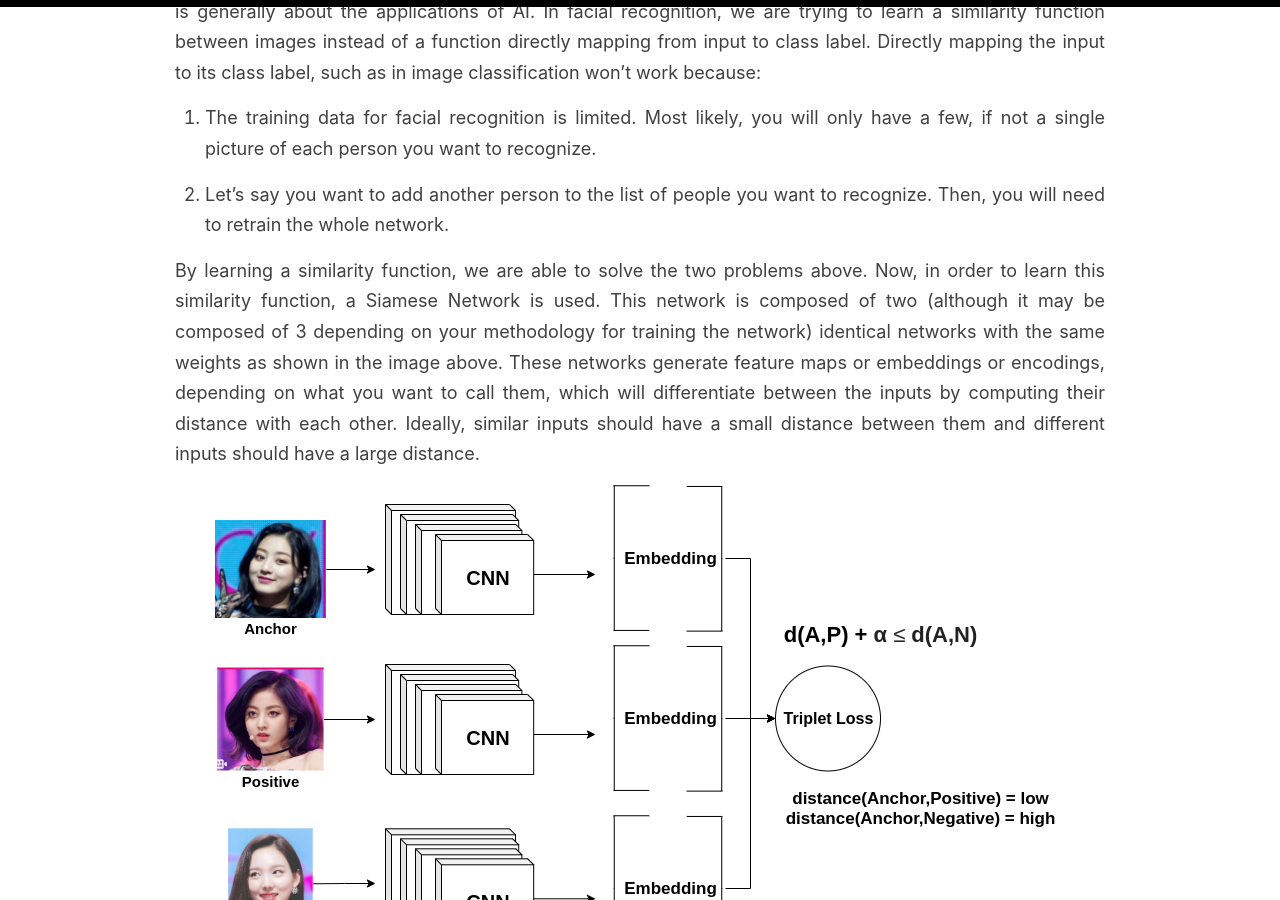
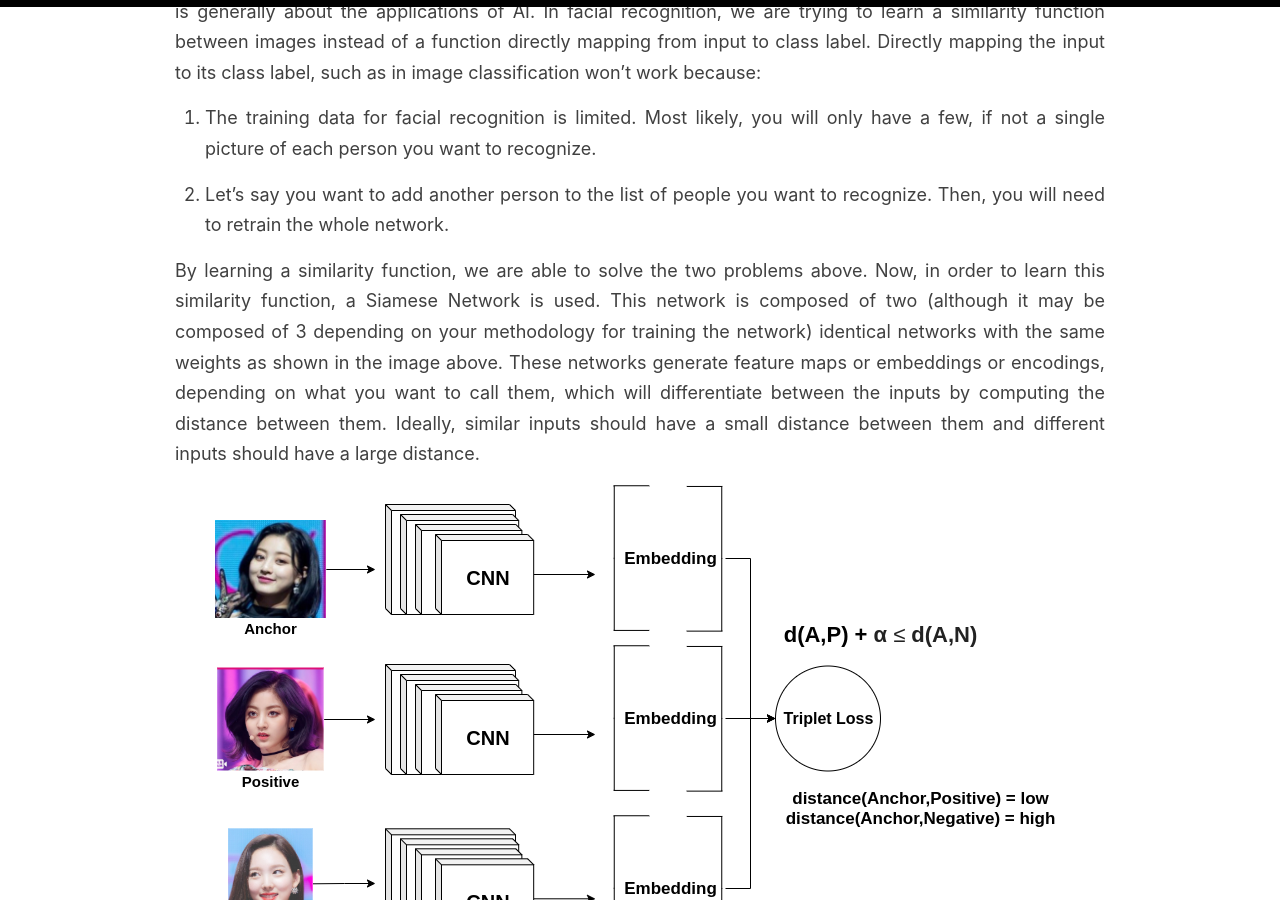
Before and after one commit to RenzoBenemerito/RenzoBenemerito-github.io, a Jekyll site: the page built from _posts/2020-01-26-Twice-Face-Recognition.md, in a window 1280 px wide and 900 px high, scrolled down 2178 px. Built offline with Jekyll 4.4.1, drawn with Linux system fonts in a browser that asks for light colours; comment, search, counter and statistics services are not loaded; some of the changed text lies outside the part shown.

Commit message:
Proof read

```diff
--- a/_posts/2020-01-26-Twice-Face-Recognition.md
+++ b/_posts/2020-01-26-Twice-Face-Recognition.md
@@ -33,7 +33,7 @@ I won't go deep in the technical discussion of how deep learning-based facial re
 
 2. Let's say you want to add another person to the list of people you want to recognize. Then, you will need to retrain the whole network.
 
-By learning a similarity function, we are able to solve the two problems above. Now, in order to learn this similarity function, a Siamese Network is used. This network is composed of two (although it may be composed of 3 depending on your methodology for training the network) identical networks with the same weights as shown in the image above. These networks generate feature maps or embeddings or encodings, depending on what you want to call them, which will differentiate between the inputs by computing their distance with each other. Ideally, similar inputs should have a small distance between them and different inputs should have a large distance.
+By learning a similarity function, we are able to solve the two problems above. Now, in order to learn this similarity function, a Siamese Network is used. This network is composed of two (although it may be composed of 3 depending on your methodology for training the network) identical networks with the same weights as shown in the image above. These networks generate feature maps or embeddings or encodings, depending on what you want to call them, which will differentiate between the inputs by computing the distance between them. Ideally, similar inputs should have a small distance between them and different inputs should have a large distance.
 
 
 ![Training a Siamese Network](/images/post-2-3.png)
```
Also changed, not shown: other parts of _posts/2020-01-26-Twice-Face-Recognition.md (+1 -1 lines).
